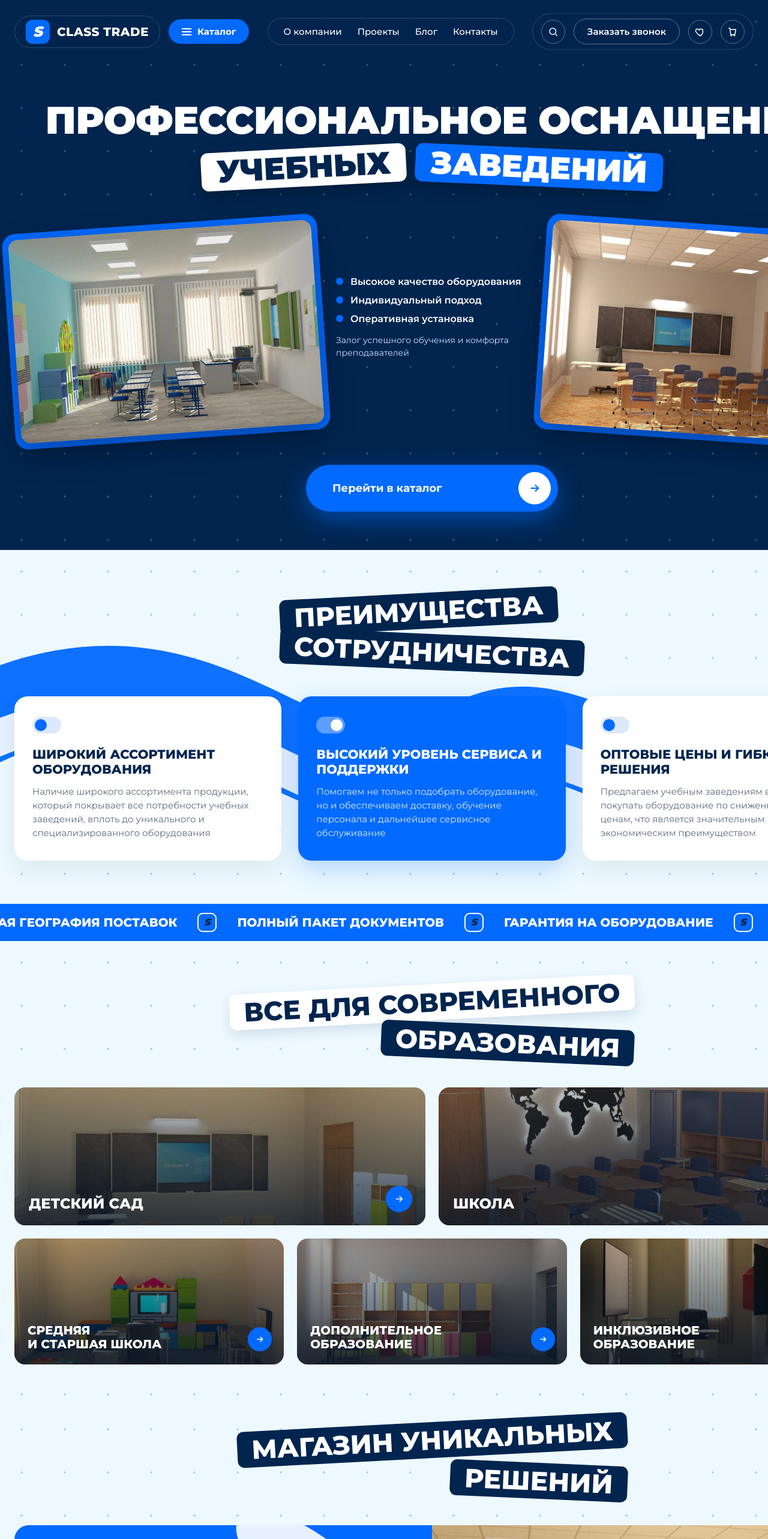
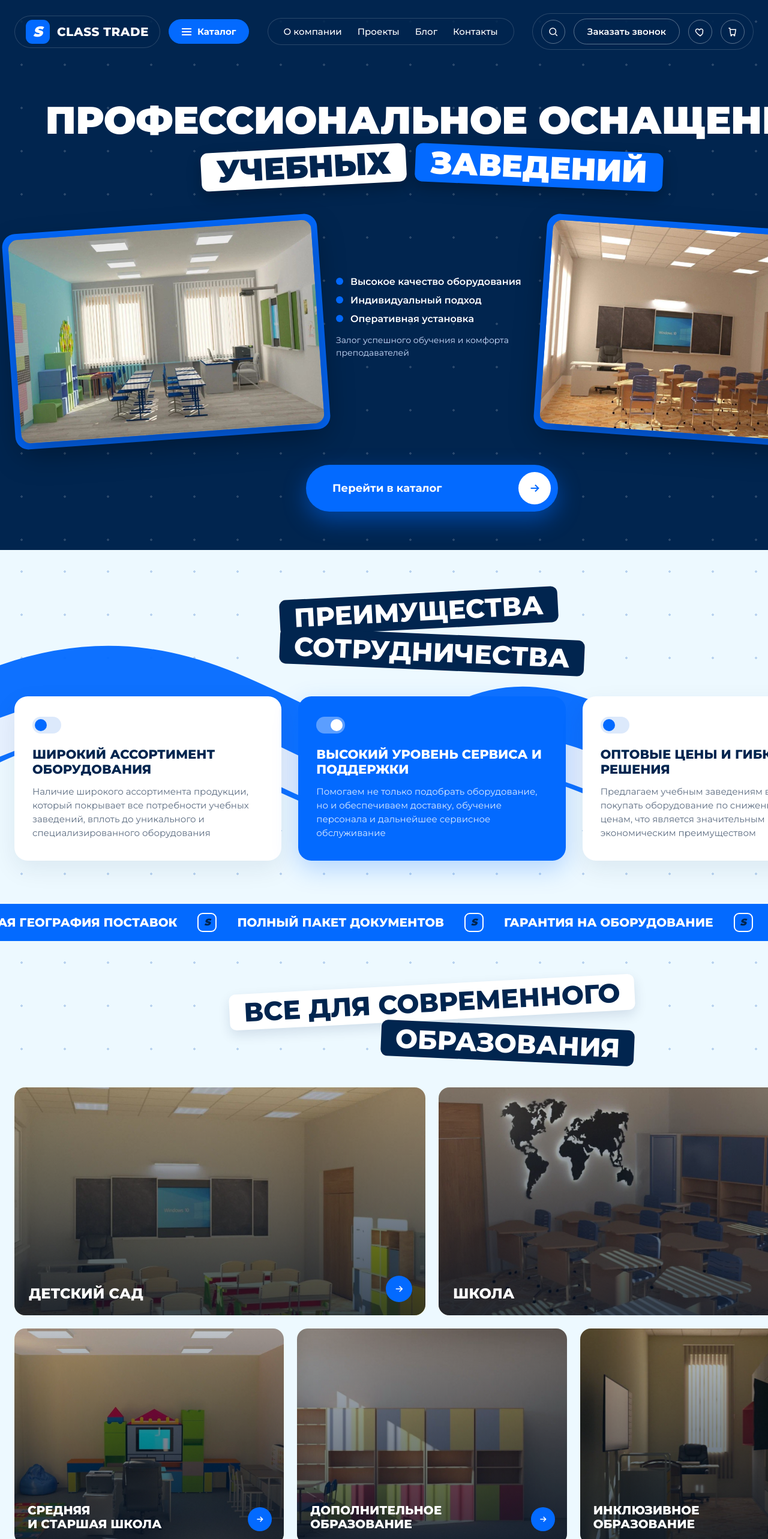
Before and after one commit to dkaratsapov-web/classtrade, a React (Vite) app: page / in a window 1280 px wide. Shown: the top 2566 px of the page at 60% size. Built offline with nearby package versions, Linux system fonts and the light colour scheme.

Commit message:
Категории: выше плитки (230→380 / 210→360px) — блок выше, креативы менее горизонтальные

```diff
--- a/src/index.css
+++ b/src/index.css
@@ -722,10 +722,10 @@ body {
   overflow: hidden;
 }
 .tile--lg {
-  height: 230px;
+  height: 380px;
 }
 .tile--sm {
-  height: 210px;
+  height: 360px;
 }
 .tile img {
   position: absolute;
```
